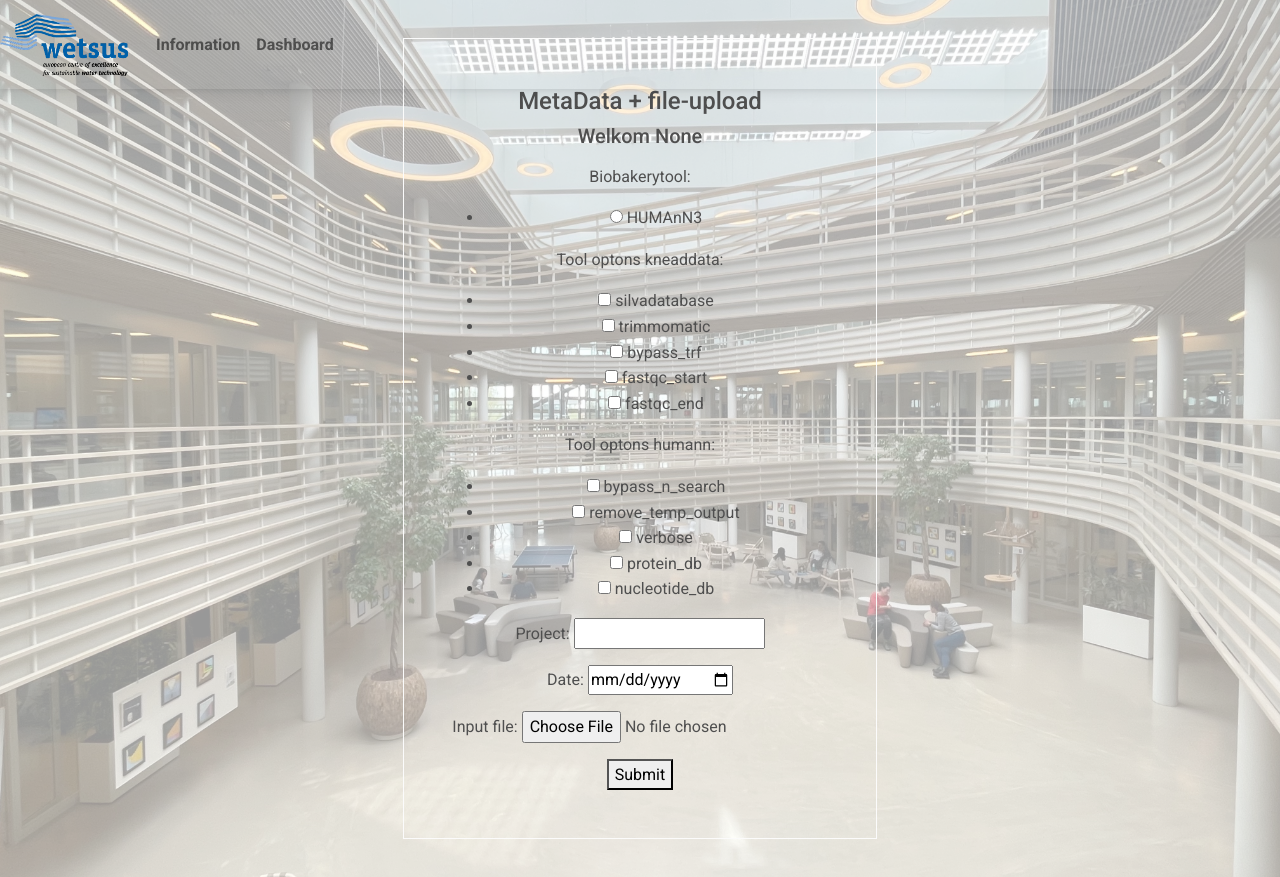
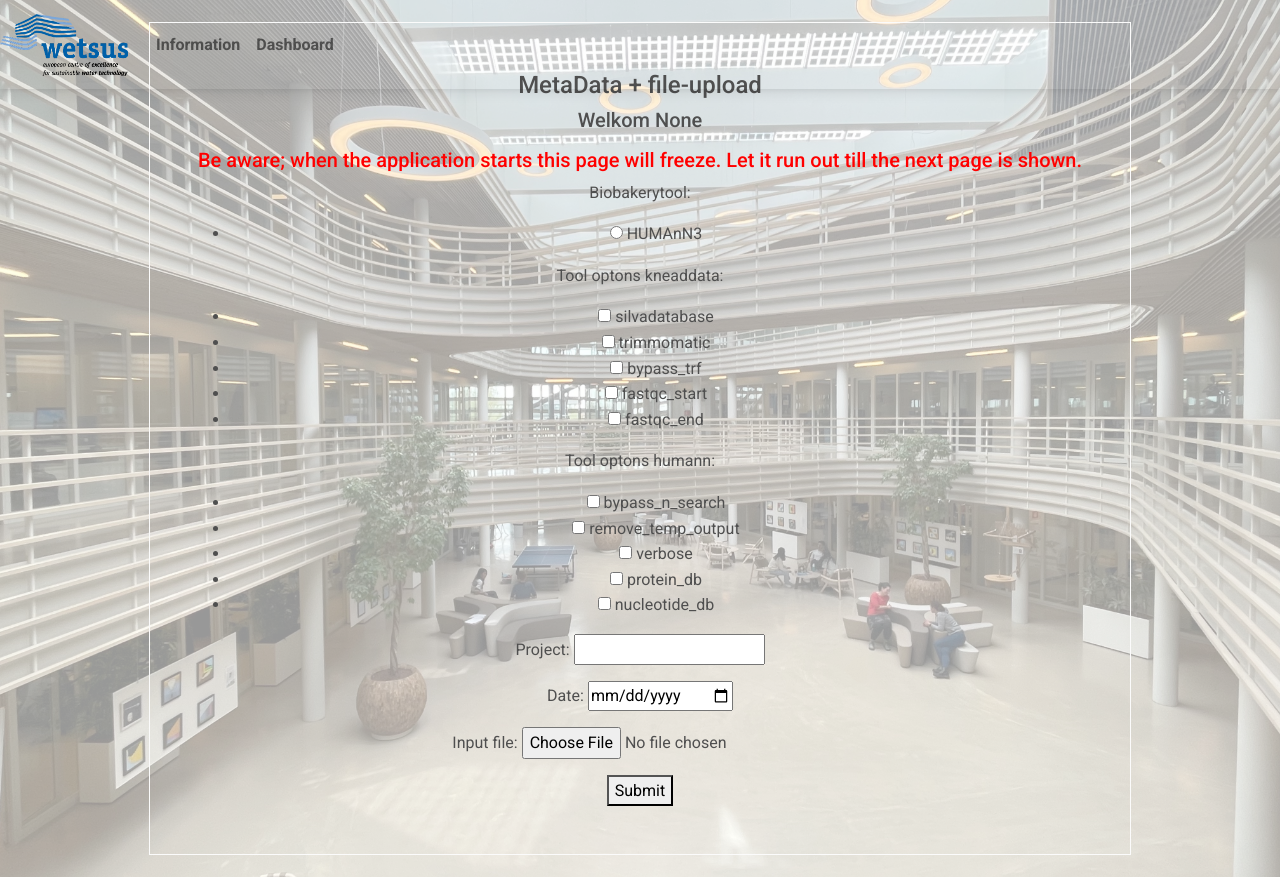
Before and after one commit to GitMasterBart/BakedInBiobakery, a Django app: page /biobakery/Upload in a window 1280 px wide. Run offline with Django 3.2, Linux system fonts and the light colour scheme.

Commit message:
added text as a warining to Upload_file

```diff
--- a/templates/v2/Upload_form.html
+++ b/templates/v2/Upload_form.html
@@ -32,6 +32,8 @@
                 <p class="h4 ">MetaData + file-upload</p>
 
                 <p class="h5 mb-3 " > Welkom {{ username }}</p>
+                <h5 style="color: red"> Be aware; when the application starts this page will freeze.
+                    Let it run out till the next page is shown.</h5>
             {% csrf_token %}
             {{ form.as_p }}
              <button type="submit" id="submit">Submit</button>
```
